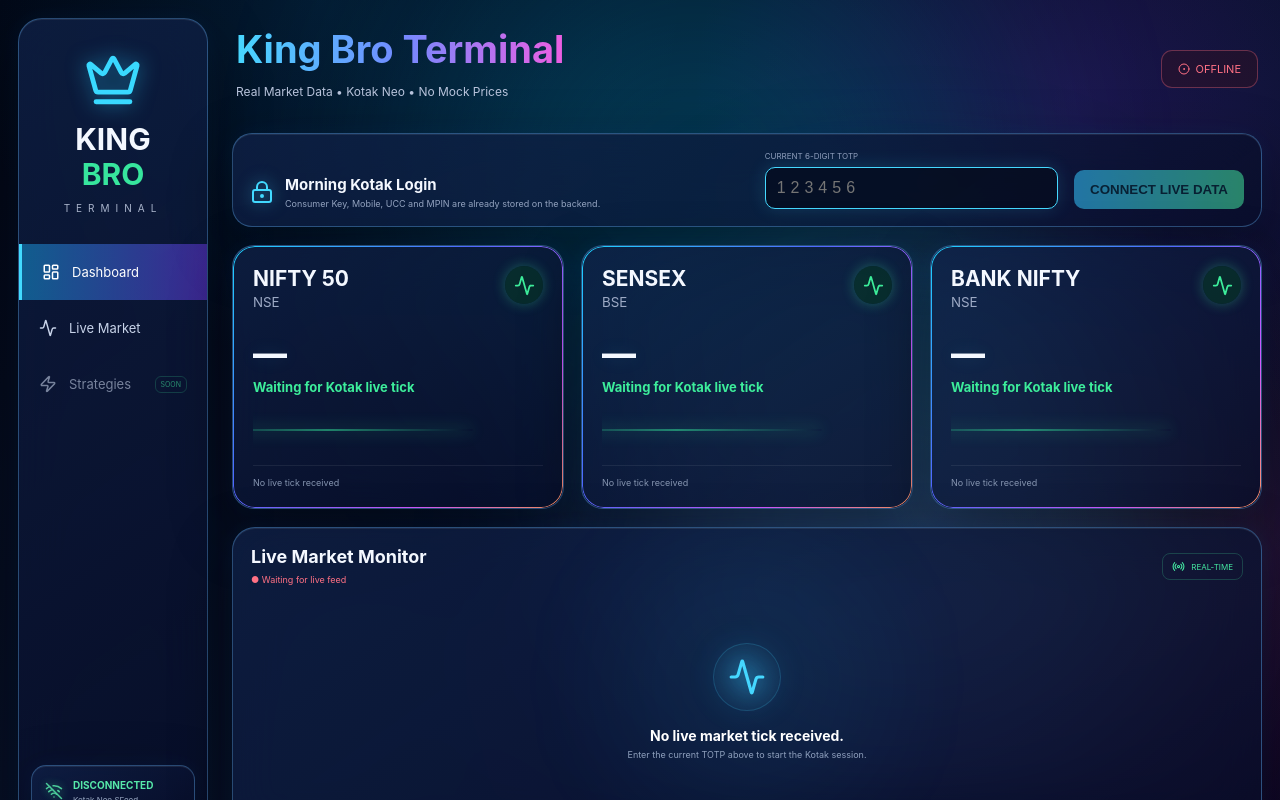
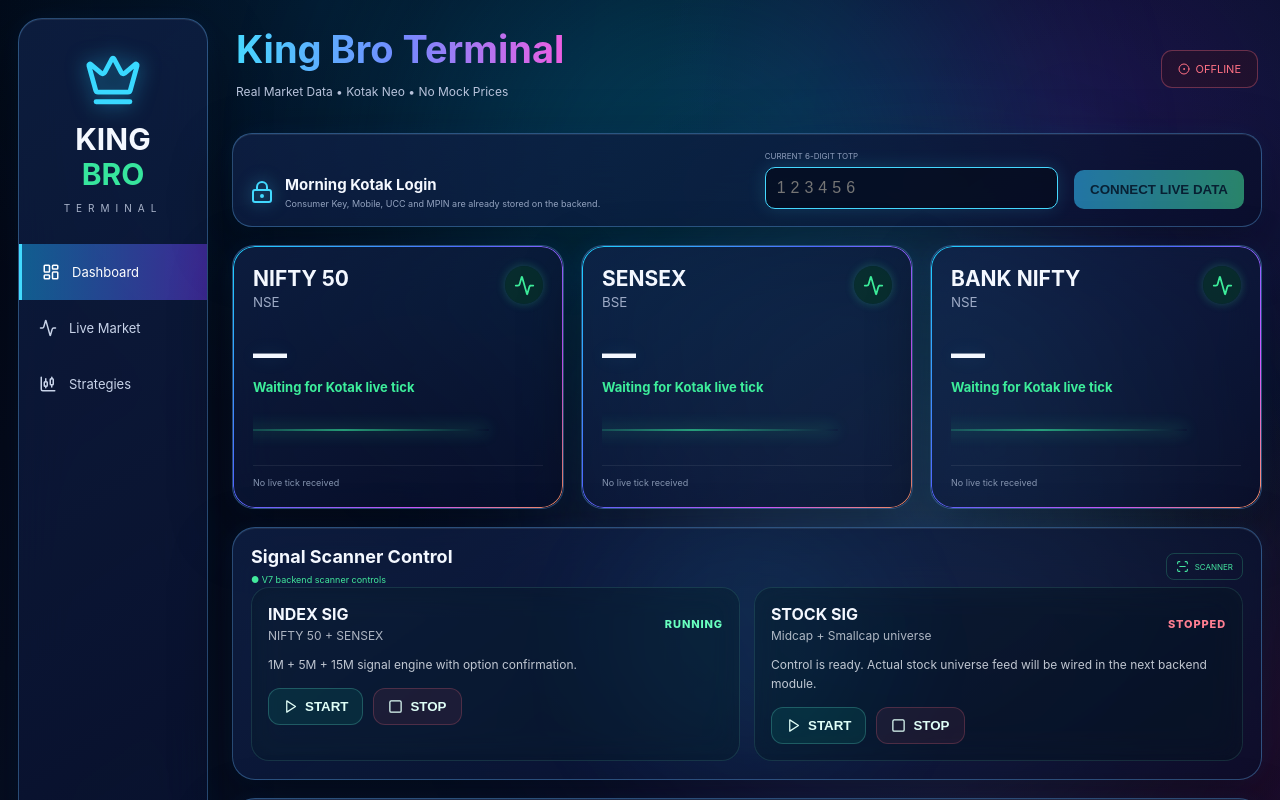
Before and after one commit to sahasasann-byte/King-Bro, a React (Vite) app in the folder frontend/: page / in a window 1280 px wide. Shown: the top 800 px of the page. Built offline with nearby package versions, Linux system fonts and the light colour scheme; no server answers.

Commit message:
Add ScannerPanel component for managing scanners

```diff
--- a/frontend/src/main.jsx
+++ b/frontend/src/main.jsx
@@ -9,7 +9,11 @@
   LockKeyhole,
   Zap,
   Radio,
-  CircleDot
+  CircleDot,
+  Play,
+  Square,
+  ScanLine,
+  CandlestickChart
 } from "lucide-react";
 
 import "./styles.css";
@@ -163,6 +167,297 @@
 }
 
 
+function ScannerPanel({
+  scanners,
+  scannerBusy,
+  onIndexStart,
+  onIndexStop,
+  onStockStart,
+  onStockStop
+}) {
+  const indexOn =
+    Boolean(
+      scanners?.index?.enabled
+    );
+
+  const stockEnabled =
+    Boolean(
+      scanners?.stocks?.enabled
+    );
+
+  const stockRunning =
+    Boolean(
+      scanners?.stocks?.running
+    );
+
+  const panelStyle = {
+    marginTop: "18px",
+    padding: "18px",
+  };
+
+  const gridStyle = {
+    display: "grid",
+    gridTemplateColumns:
+      "repeat(auto-fit, minmax(260px, 1fr))",
+    gap: "14px",
+  };
+
+  const cardStyle = {
+    padding: "16px",
+    borderRadius: "18px",
+    border:
+      "1px solid rgba(120,255,220,0.12)",
+    background:
+      "rgba(5,25,28,0.28)",
+    backdropFilter: "blur(14px)",
+  };
+
+  const headStyle = {
+    display: "flex",
+    alignItems: "center",
+    justifyContent: "space-between",
+    gap: "12px",
+    marginBottom: "12px",
+  };
+
+  const statusStyle = (active) => ({
+    fontSize: "11px",
+    fontWeight: 800,
+    letterSpacing: "0.08em",
+    color: active
+      ? "#69ffbf"
+      : "#ff7f92",
+  });
+
+  const btnRow = {
+    display: "flex",
+    gap: "10px",
+    marginTop: "14px",
+    flexWrap: "wrap",
+  };
+
+  const btnBase = {
+    border: "1px solid rgba(115,255,225,0.22)",
+    background:
+      "rgba(0, 255, 190, 0.08)",
+    color: "#dffef7",
+    padding: "10px 14px",
+    borderRadius: "12px",
+    fontWeight: 800,
+    cursor: "pointer",
+    display: "inline-flex",
+    alignItems: "center",
+    gap: "7px",
+  };
+
+  return (
+    <section
+      className="overview glass"
+      style={panelStyle}
+    >
+
+      <div className="overview-head">
+
+        <div>
+          <h3>
+            Signal Scanner Control
+          </h3>
+
+          <small className="green">
+            ● V7 backend scanner controls
+          </small>
+        </div>
+
+        <div className="live-badge">
+          <ScanLine />
+          SCANNER
+        </div>
+
+      </div>
+
+
+      <div style={gridStyle}>
+
+        <div style={cardStyle}>
+
+          <div style={headStyle}>
+
+            <div>
+              <b>
+                INDEX SIG
+              </b>
+
+              <div
+                style={{
+                  marginTop: "4px",
+                  fontSize: "12px",
+                  opacity: 0.7,
+                }}
+              >
+                NIFTY 50 + SENSEX
+              </div>
+            </div>
+
+            <span
+              style={
+                statusStyle(indexOn)
+              }
+            >
+              {indexOn
+                ? "RUNNING"
+                : "STOPPED"}
+            </span>
+
+          </div>
+
+
+          <div
+            style={{
+              fontSize: "12px",
+              lineHeight: 1.6,
+              opacity: 0.78,
+            }}
+          >
+            1M + 5M + 15M signal
+            engine with option confirmation.
+          </div>
+
+
+          <div style={btnRow}>
+
+            <button
+              type="button"
+              style={btnBase}
+              disabled={
+                scannerBusy ===
+                "index-start"
+              }
+              onClick={onIndexStart}
+            >
+              <Play size={15} />
+              START
+            </button>
+
+            <button
+              type="button"
+              style={{
+                ...btnBase,
+                background:
+                  "rgba(255,80,110,0.08)",
+                border:
+                  "1px solid rgba(255,110,130,0.22)",
+              }}
+              disabled={
+                scannerBusy ===
+                "index-stop"
+              }
+              onClick={onIndexStop}
+            >
+              <Square size={15} />
+              STOP
+            </button>
+
+          </div>
+
+        </div>
+
+
+        <div style={cardStyle}>
+
+          <div style={headStyle}>
+
+            <div>
+              <b>
+                STOCK SIG
+              </b>
+
+              <div
+                style={{
+                  marginTop: "4px",
+                  fontSize: "12px",
+                  opacity: 0.7,
+                }}
+              >
+                Midcap + Smallcap universe
+              </div>
+            </div>
+
+            <span
+              style={
+                statusStyle(
+                  stockRunning
+                )
+              }
+            >
+              {stockRunning
+                ? "RUNNING"
+                : stockEnabled
+                  ? "ARMED"
+                  : "STOPPED"}
+            </span>
+
+          </div>
+
+
+          <div
+            style={{
+              fontSize: "12px",
+              lineHeight: 1.6,
+              opacity: 0.78,
+            }}
+          >
+            Control is ready.
+            Actual stock universe feed
+            will be wired in the next
+            backend module.
+          </div>
+
+
+          <div style={btnRow}>
+
+            <button
+              type="button"
+              style={btnBase}
+              disabled={
+                scannerBusy ===
+                "stock-start"
+              }
+              onClick={onStockStart}
+            >
+              <Play size={15} />
+              START
+            </button>
+
+            <button
+              type="button"
+              style={{
+                ...btnBase,
+                background:
+                  "rgba(255,80,110,0.08)",
+                border:
+                  "1px solid rgba(255,110,130,0.22)",
+              }}
+              disabled={
+                scannerBusy ===
+                "stock-stop"
+              }
+              onClick={onStockStop}
+            >
+              <Square size={15} />
+              STOP
+            </button>
+
+          </div>
+
+        </div>
+
+      </div>
+
+    </section>
+  );
+}
+
+
 function App() {
 
   const [feed, setFeed] =
@@ -188,6 +483,64 @@
   const [loginError, setLoginError] =
     React.useState("");
 
+  const [scanners, setScanners] =
+    React.useState({
+      index: {
+        enabled: true,
+        symbols: [
+          "NIFTY 50",
+          "SENSEX",
+        ],
+      },
+
+      stocks: {
+        enabled: false,
+        running: false,
+      },
+    });
+
+  const [
+    scannerBusy,
+    setScannerBusy
+  ] = React.useState("");
+
+
+  const loadScanners =
+    React.useCallback(
+      async () => {
+
+        try {
+
+          const response =
+            await fetch(
+              API +
+                "/api/scanners"
+            );
+
+          if (!response.ok) {
+            return;
+          }
+
+          const data =
+            await response.json();
+
+          setScanners(data);
+
+        } catch (_) {
+          // Keep UI alive if backend is sleeping.
+        }
+
+      },
+      []
+    );
+
+
+  React.useEffect(() => {
+
+    loadScanners();
+
+  }, [loadScanners]);
+
 
   React.useEffect(() => {
 
@@ -210,7 +563,7 @@
           WS_URL
         );
 
-      } catch (error) {
+      } catch (_) {
 
         reconnectTimer =
           setTimeout(
@@ -379,7 +732,7 @@
 
 
       ws.onerror = () => {
-        // onclose handles reconnect
+        // onclose handles retry
       };
 
 
@@ -588,11 +941,6 @@
       setTotp("");
 
 
-      /*
-       * IMPORTANT:
-       * Wrong TOTP should always bring
-       * the login UI back.
-       */
       setStatus(
         (prev) => ({
           ...prev,
@@ -615,14 +963,60 @@
   }
 
 
-  /*
-   * CRITICAL FIX
-   *
-   * Login panel stays visible until
-   * the actual live market feed connects.
-   *
-   * broker_connected alone is NOT enough.
-   */
+  async function scannerAction(
+    path,
+    busyName
+  ) {
+
+    setScannerBusy(
+      busyName
+    );
+
+    try {
+
+      const response =
+        await fetch(
+          API + path,
+          {
+            method: "POST",
+          }
+        );
+
+      const data =
+        await response.json();
+
+      if (
+        data?.message
+      ) {
+        setMessage(
+          data.message
+        );
+      } else {
+        setMessage(
+          "Scanner state updated."
+        );
+      }
+
+      await loadScanners();
+
+    } catch (error) {
+
+      setMessage(
+        `Scanner error: ${
+          error?.message ||
+          String(error)
+        }`
+      );
+
+    } finally {
+
+      setScannerBusy("");
+
+    }
+
+  }
+
+
   const showLoginPanel =
     !status.feed_connected ||
     Boolean(loginError);
@@ -702,19 +1096,9 @@
           </div>
 
 
-          <div
-            className=
-              "nav disabled"
-          >
-
-            <Zap />
-
+          <div className="nav">
+            <CandlestickChart />
             Strategies
-
-            <span className="soon">
-              SOON
-            </span>
-
           </div>
 
         </nav>
@@ -973,6 +1357,42 @@
         </section>
 
 
+        <ScannerPanel
+          scanners={scanners}
+          scannerBusy={
+            scannerBusy
+          }
+
+          onIndexStart={() =>
+            scannerAction(
+              "/api/scanners/index/start",
+              "index-start"
+            )
+          }
+
+          onIndexStop={() =>
+            scannerAction(
+              "/api/scanners/index/stop",
+              "index-stop"
+            )
+          }
+
+          onStockStart={() =>
+            scannerAction(
+              "/api/scanners/stocks/start",
+              "stock-start"
+            )
+          }
+
+          onStockStop={() =>
+            scannerAction(
+              "/api/scanners/stocks/stop",
+              "stock-stop"
+            )
+          }
+        />
+
+
         <section
           className=
             "overview glass"
```
